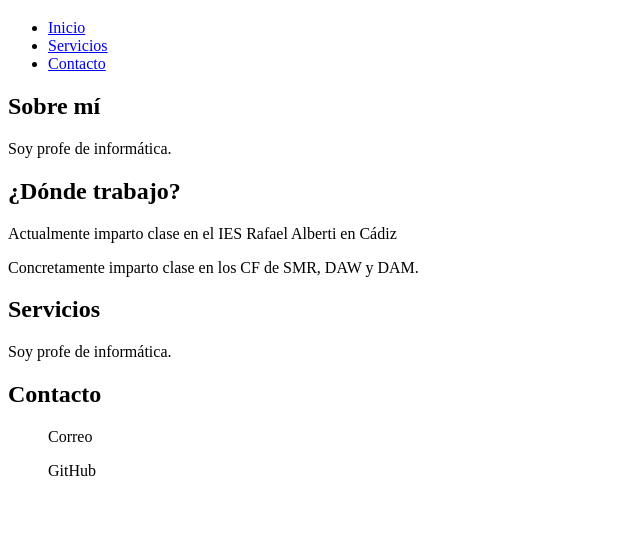
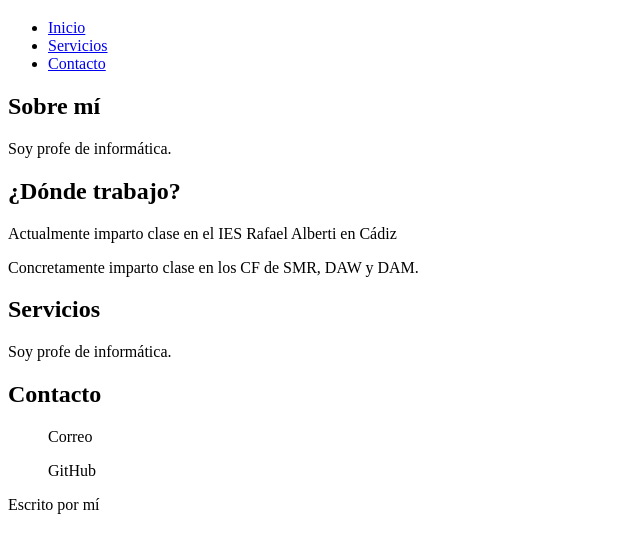
Before and after one commit to maricuela/LM_html, a plain HTML site: page html_guide.html in a window 1280 px wide. Shown: the part 61-614 px from the top of the page, without its empty margins (0-640 px from the left). Drawn offline with Linux system fonts and the light colour scheme.

Commit message:
Actualización'

```diff
--- a/html_guide.html
+++ b/html_guide.html
@@ -37,8 +37,10 @@
                 <ul>Correo</ul>
                 <ul>GitHub</ul>
         </section>
-
     </main>
+    <footer>
+        <p>Escrito por mí</p>
+    </footer>
 
 </body>
 </html>
```
